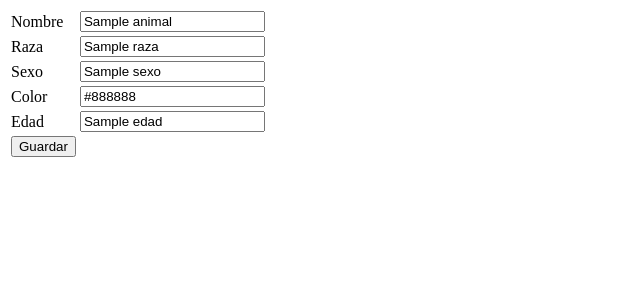
After one commit to manefelice221187/proyectoPhp, a PHP site: template vista/animal_formulario.php in a window 1280 px wide. The commit adds this page. Shown: the top 300 px of the page, without its empty margins (0-640 px from the left). Run offline with PHP 8.4, Linux system fonts and the light colour scheme; the template is opened without the code that fills it: most values are stand-ins (such as "Sample title", 1, 10 or a date in 2020).

Commit message:
Nueva pagina Animal

```diff
--- a/core/constantes.php
+++ b/core/constantes.php
@@ -1,3 +1,5 @@
 <?php
 const usuarioColumns = ["Nombre","Apellido", "Telefono", "Edad"];
+const animalColumns = ["Nombre","Raza", "Sexo", "Color","Edad"];
+const adopcionColumns = ["Id_Animal","Id_Usuario", "Fecha", "Motivo"];
 ?>
--- /dev/null
+++ b/vista/animal_formulario.php
@@ -0,0 +1,40 @@
+<!DOCTYPE html>
+<html lang="en">
+<head>
+    <meta charset="UTF-8">
+    <meta name="viewport" content="width=device-width, initial-scale=1.0">
+    <title>Animal Form</title>
+</head>
+<body>
+    <form action="index.php?controlador=animal&accion=guardar" method = "post">
+        <input type="hidden" name="id" value="<?php echo $animal->id ?>">
+        <table>
+            <tr>
+                <td>Nombre</td>
+                <td><input type="text" name="nombre" value="<?php echo $animal->nombre ?>"></td>
+            </tr>
+            <tr>
+                <td>Raza</td>
+                <td><input type="text" name="raza" value="<?php echo $animal->raza ?>"></td>
+            </tr>
+            <tr>
+                <td>Sexo</td>
+                <td><input type="text" name="sexo" value="<?php echo $animal->sexo ?>"></td>
+            </tr>
+            <tr>
+                <td>Color</td>
+                <td><input type="text" name="color" value="<?php echo $animal->color ?>"></td>
+            </tr>
+            <tr>
+                <td>Edad</td>
+                <td><input type="text" name="edad" value="<?php echo $animal->edad ?>"></td>
+            </tr>
+
+            <tr>
+                <td><input type="submit" name="guardar" value="Guardar"></td>
+            </tr>
+        </table>
+    </form>
+
+</body>
+</html>
--- a/vista/usuarios.php
+++ b/vista/usuarios.php
@@ -3,7 +3,7 @@
 <head>
     <meta charset="UTF-8">
     <meta name="viewport" content="width=device-width, initial-scale=1.0">
-    <title>Document</title>
+    <title>Usuarios</title>
 </head>
 <body>
    <a href="index.php?controlador=usuario&accion=mostrarUsuario">Nuevo</a>
```
Also changed, not shown: controlador/animal_controlador.php (added, +23 -0 lines), controlador/aninaml_controlador.php (deleted, +0 -16 lines), index.php (+13 -0 lines), vista/animales.php (added, +29 -0 lines).
